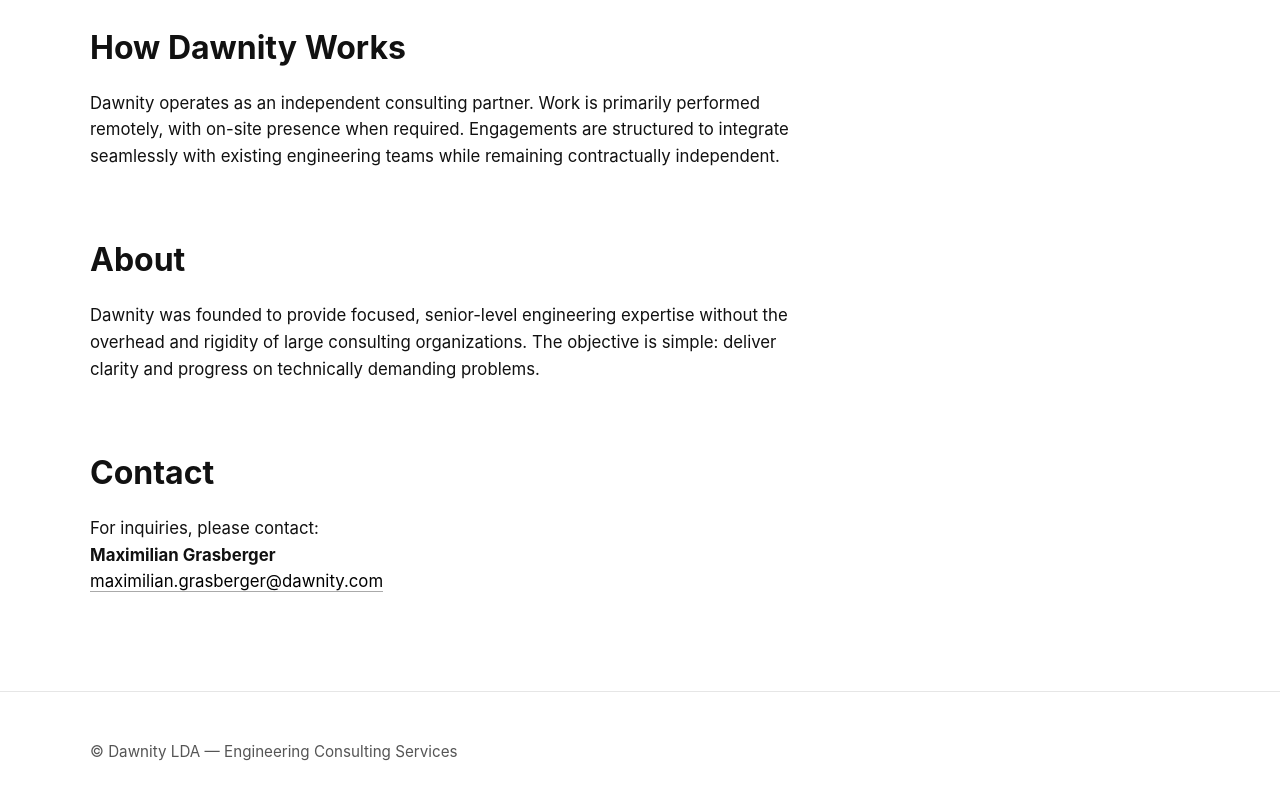
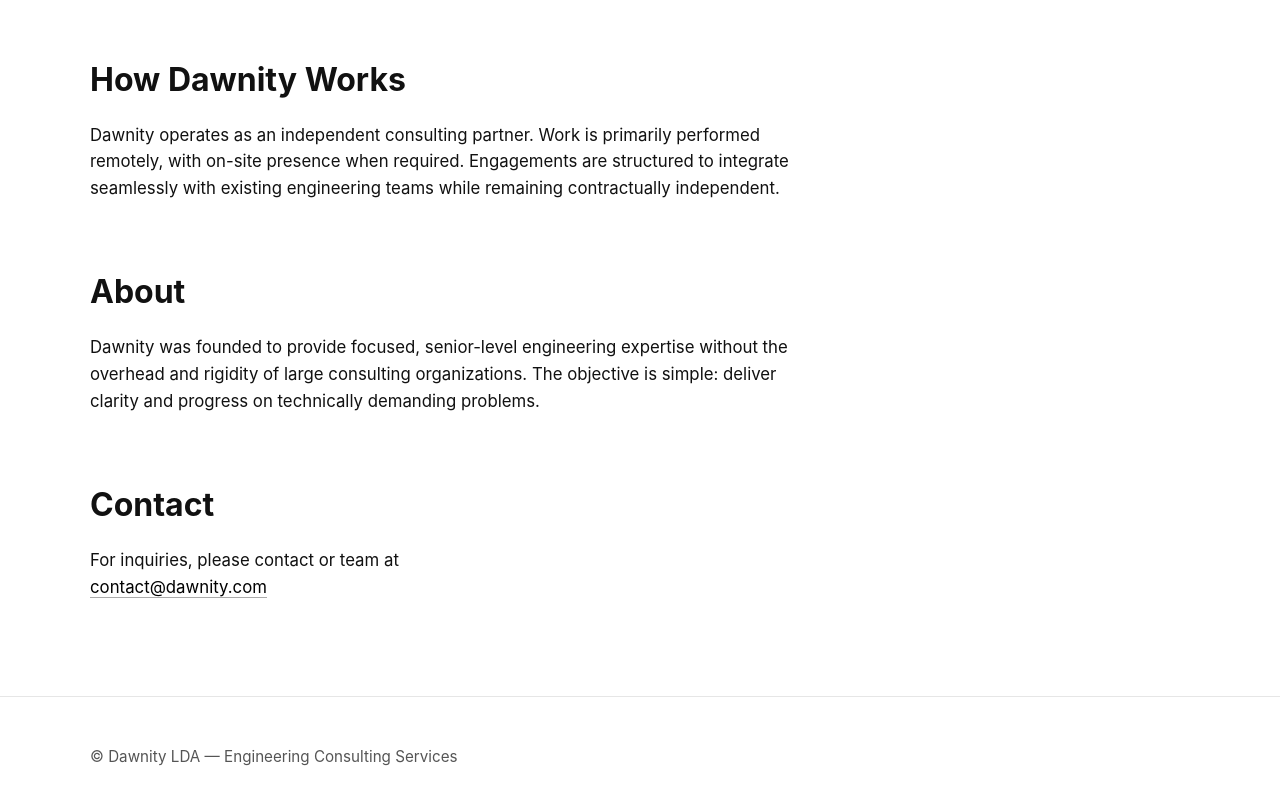
Before and after one commit to dawnity1/dawnity-website, a plain HTML site: page index.html in a window 1280 px wide. Shown: the part 1054-1851 px from the top of the page. Drawn offline with Linux system fonts and the light colour scheme.

Commit message:
contact update

```diff
--- a/index.html
+++ b/index.html
@@ -104,7 +104,7 @@
       <div class="logo">Dawnity</div>
       <h1>Engineering Consulting Services</h1>
       <p class="hero-tagline">
-        Independent engineering consulting for aerospace and semiconductor applications.
+        Independent engineering consulting for aerospace and semiconductor industry applications.<br />
         Focused on depth, precision, and execution.
       </p>
     </div>
@@ -164,9 +164,9 @@
     <section>
       <h2>Contact</h2>
       <p>
-        For inquiries, please contact:<br />
-        <strong>Maximilian Grasberger</strong><br />
-        <a href="mailto:maximilian.grasberger@dawnity.com">maximilian.grasberger@dawnity.com</a>
+        For inquiries, please contact or team at<br />
+        <!-- <strong>Maximilian Grasberger</strong><br /> -->
+        <a href="contact@dawnity.com">contact@dawnity.com</a>
       </p>
     </section>
 
```
